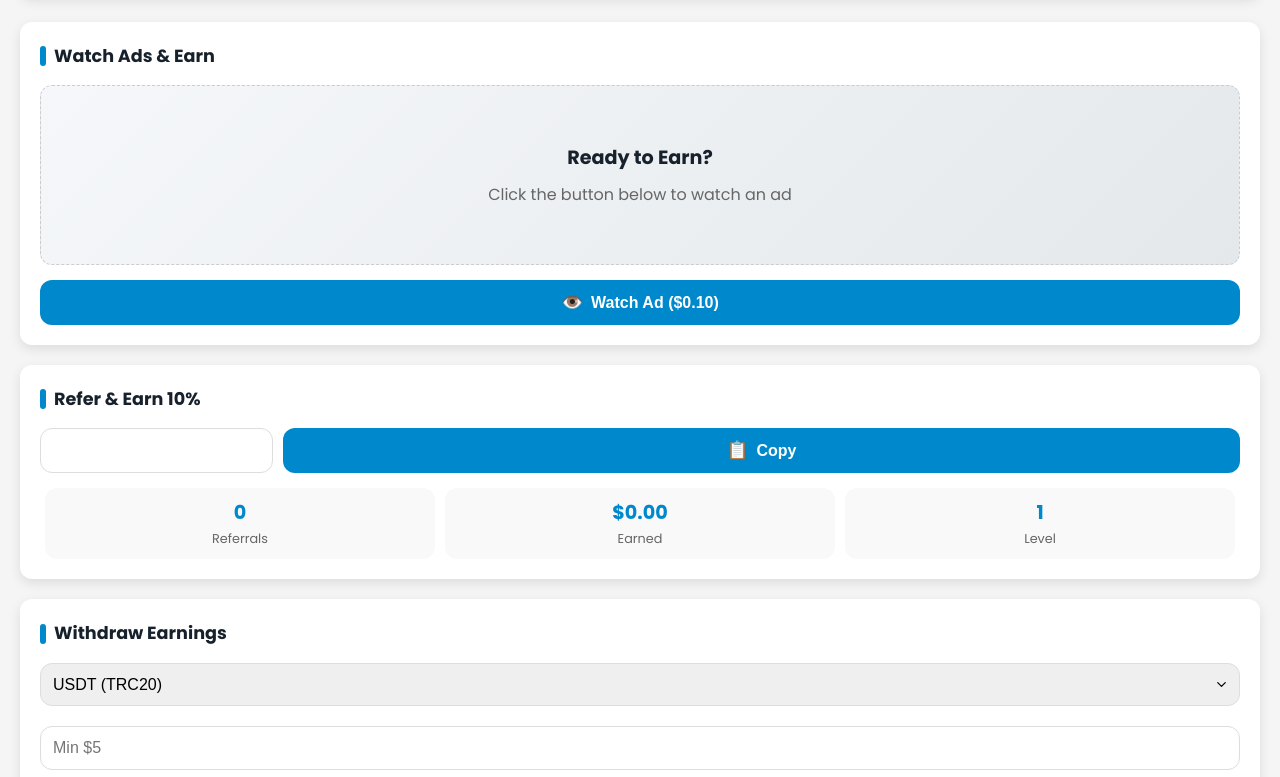
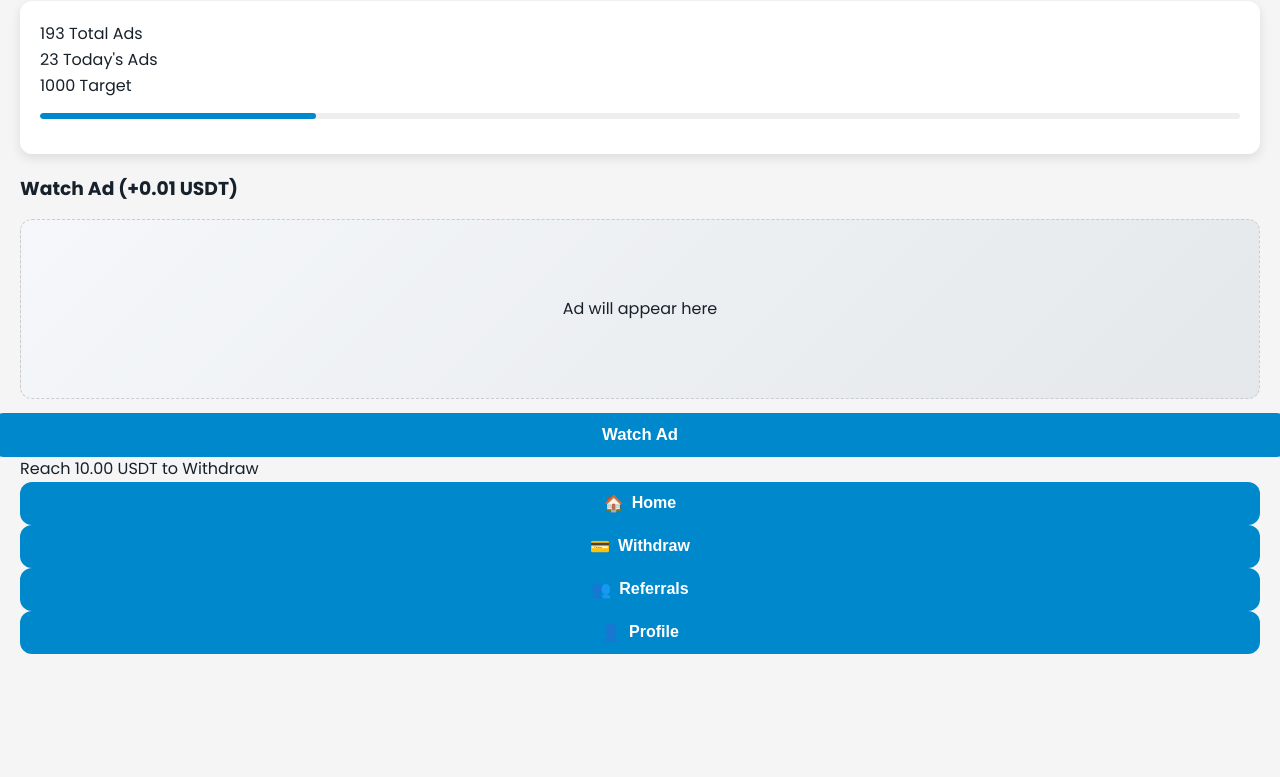
Before and after one commit to SAS420S/NOT, a plain HTML site: page index.html in a window 1280 px wide. Shown: the part 133-910 px from the top of the page. After the commit the page ends 807 px from the top, so only its background shows below. Drawn offline with Linux system fonts and the light colour scheme; a script that the page names is missing.

Commit message:
Update index.html

```diff
--- a/index.html
+++ b/index.html
@@ -3,89 +3,132 @@
 <head>
     <meta charset="UTF-8">
     <meta name="viewport" content="width=device-width, initial-scale=1.0">
-    <title>Telegram Earn App</title>
+    <title>Ads Earn</title>
     <link href="https://fonts.googleapis.com/css2?family=Poppins:wght@300;400;500;600;700&display=swap" rel="stylesheet">
     <link rel="stylesheet" href="style.css">
 </head>
 <body>
     <div class="container">
-        <header>
-            <div class="user-profile">
-                <img id="user-avatar" class="user-avatar" src="assets/images/default-avatar.png" alt="Profile">
-                <div class="user-info">
-                    <h1 class="user-name" id="user-name"></h1>
-                    <div class="user-meta">
-                        <span class="user-username" id="user-username"></span>
-                        <span class="user-id" id="user-id"></span>
-                    </div>
-                    <div class="balance-container">
-                        <span class="balance-icon">💰</span>
-                        <span class="user-balance" id="user-balance">$0.00</span>
-                    </div>
+        <!-- সিম্পল হেডার -->
+        <header class="simple-header">
+            <div class="profile-balance">
+                <img src="assets/images/default-avatar.png" alt="Profile" class="profile-pic">
+                <div>
+                    <h2 class="user-name">User Name</h2>
+                    <div class="balance">USDT <span class="balance-amount">1.10</span></div>
                 </div>
             </div>
         </header>
 
-        <main>
-            <section class="earn-section">
-                <h3>Watch Ads & Earn</h3>
-                <div class="ad-container" id="ad-container">
-                    <div class="ad-content">
-                        <h4>Ready to Earn?</h4>
-                        <p>Click the button below to watch an ad</p>
+        <!-- ব্যালেন্স কার্ড -->
+        <section class="balance-card">
+            <div class="balance-stats">
+                <div>
+                    <span class="stat-value">193</span>
+                    <span class="stat-label">Total Ads</span>
+                </div>
+                <div>
+                    <span class="stat-value">23</span>
+                    <span class="stat-label">Today's Ads</span>
+                </div>
+                <div>
+                    <span class="stat-value">1000</span>
+                    <span class="stat-label">Target</span>
+                </div>
+            </div>
+            <div class="progress-container">
+                <div class="progress-bar" style="width: 23%;"></div>
+            </div>
+        </section>
+
+        <!-- মেইন কন্টেন্ট -->
+        <main class="main-content" id="main-content">
+            <!-- হোম ভিউ (ডিফল্ট) -->
+            <div class="view" id="home-view">
+                <h3>Watch Ad (+0.01 USDT)</h3>
+                <div class="ad-container">
+                    <div class="ad-placeholder">
+                        <p>Ad will appear here</p>
                     </div>
                 </div>
-                <div class="progress-container" id="progress-container" style="display: none;">
-                    <div class="progress-bar" id="progress-bar"></div>
+                <button class="watch-ad-btn pulse">Watch Ad</button>
+                <p class="withdraw-info">Reach 10.00 USDT to Withdraw</p>
+            </div>
+
+            <!-- উইথড্রয় ভিউ -->
+            <div class="view" id="withdraw-view" style="display: none;">
+                <h3>Withdraw USDT</h3>
+                <div class="withdraw-form">
+                    <p>Minimum withdrawal: 10.00 USDT</p>
+                    <input type="number" placeholder="Amount" class="withdraw-amount">
+                    <select class="withdraw-method">
+                        <option value="usdt">USDT (TRC20)</option>
+                        <option value="ton">TON</option>
+                    </select>
+                    <button class="withdraw-btn">Withdraw</button>
                 </div>
-                <button id="watch-ad-btn">
-                    <span class="btn-icon">👁️</span> Watch Ad ($0.10)
-                </button>
-            </section>
+            </div>
 
-            <section class="referral-section">
-                <h3>Refer & Earn 10%</h3>
-                <div class="referral-code">
-                    <input type="text" id="ref-code" readonly>
-                    <button id="copy-ref-btn">
-                        <span class="btn-icon">📋</span> Copy
-                    </button>
+            <!-- রেফারেল ভিউ -->
+            <div class="view" id="referrals-view" style="display: none;">
+                <h3>Refer & Earn</h3>
+                <div class="referral-code-container">
+                    <input type="text" value="REF12345" readonly class="referral-code">
+                    <button class="copy-btn">Copy</button>
                 </div>
                 <div class="referral-stats">
                     <div class="stat-box">
-                        <div class="stat-value" id="ref-count">0</div>
-                        <div class="stat-label">Referrals</div>
+                        <span class="stat-value">5</span>
+                        <span class="stat-label">Referrals</span>
                     </div>
                     <div class="stat-box">
-                        <div class="stat-value" id="ref-earnings">$0.00</div>
-                        <div class="stat-label">Earned</div>
-                    </div>
-                    <div class="stat-box">
-                        <div class="stat-value" id="ref-level">1</div>
-                        <div class="stat-label">Level</div>
+                        <span class="stat-value">0.50</span>
+                        <span class="stat-label">USDT Earned</span>
                     </div>
                 </div>
-            </section>
+                <p class="referral-note">Earn 10% of your referrals' earnings</p>
+            </div>
 
-            <section class="withdraw-section">
-                <h3>Withdraw Earnings</h3>
-                <select id="withdraw-method">
-                    <option value="usdt">USDT (TRC20)</option>
-                    <option value="ton">TON</option>
-                    <option value="btc">Bitcoin</option>
-                    <option value="eth">Ethereum</option>
-                </select>
-                <input type="number" id="withdraw-amount" placeholder="Min $5">
-                <button id="withdraw-btn">
-                    <span class="btn-icon">💳</span> Withdraw
-                </button>
-            </section>
+            <!-- প্রোফাইল ভিউ -->
+            <div class="view" id="profile-view" style="display: none;">
+                <div class="profile-info">
+                    <img src="assets/images/default-avatar.png" alt="Profile" class="profile-pic-large">
+                    <h3>User Name</h3>
+                    <p>@username</p>
+                    <p>ID: 123456</p>
+                </div>
+                <div class="profile-stats">
+                    <div class="stat-item">
+                        <span class="stat-label">Joined</span>
+                        <span class="stat-value">14 Aug 2024</span>
+                    </div>
+                    <div class="stat-item">
+                        <span class="stat-label">Language</span>
+                        <span class="stat-value">English</span>
+                    </div>
+                </div>
+            </div>
         </main>
-    </div>
 
-    <div class="notification" id="notification">
-        <span id="notification-icon">✅</span>
-        <span id="notification-message">Operation successful!</span>
+        <!-- বটম নেভিগেশন -->
+        <nav class="bottom-nav">
+            <button class="nav-btn active" data-view="home-view">
+                <span class="nav-icon">🏠</span>
+                <span class="nav-text">Home</span>
+            </button>
+            <button class="nav-btn" data-view="withdraw-view">
+                <span class="nav-icon">💳</span>
+                <span class="nav-text">Withdraw</span>
+            </button>
+            <button class="nav-btn" data-view="referrals-view">
+                <span class="nav-icon">👥</span>
+                <span class="nav-text">Referrals</span>
+            </button>
+            <button class="nav-btn" data-view="profile-view">
+                <span class="nav-icon">👤</span>
+                <span class="nav-text">Profile</span>
+            </button>
+        </nav>
     </div>
 
     <script src="https://telegram.org/js/telegram-web-app.js"></script>
```
